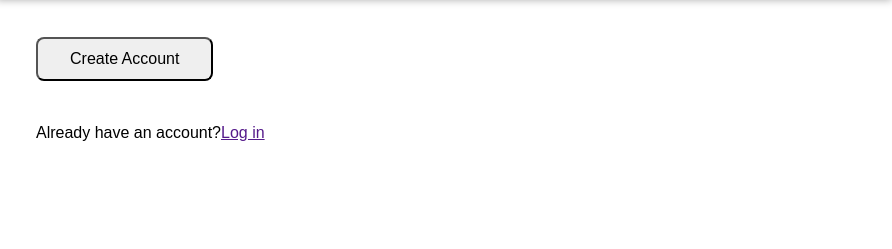
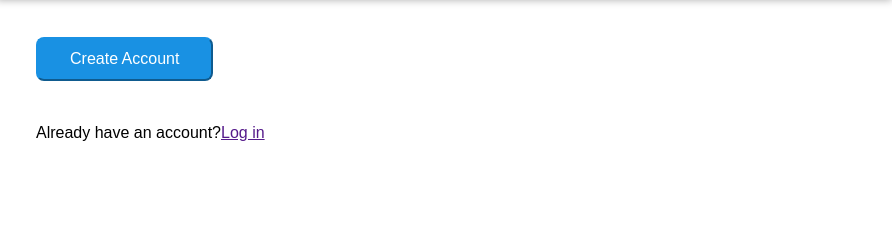
Before and after one commit to CosmoWeb/sign-up-form-tor, a plain HTML site: page index.html in a window 1280 px wide. Shown: the part 551-800 px from the top of the page, 388-1280 px from the left. Drawn offline with Linux system fonts and the light colour scheme.

Commit message:
changed button style

```diff
--- a/css/style.css
+++ b/css/style.css
@@ -141,6 +141,9 @@ button{
   margin: 2.5rem;
   padding: 0.5rem 2rem;
   border-radius: 0.5rem;
+  background-color: #1991E3;
+  border-color: #1991E3;
+  color: #fff;
 }
 
 span{
```
